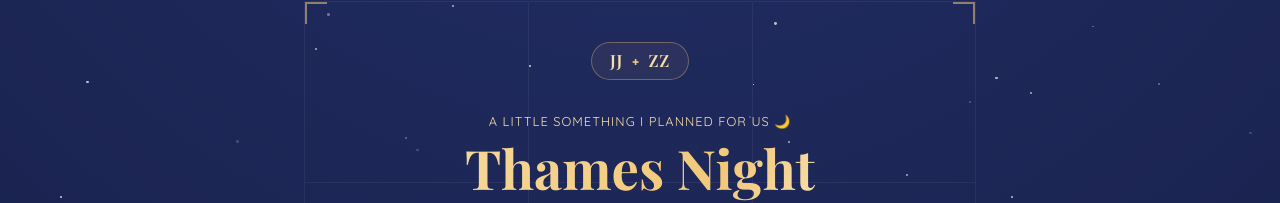
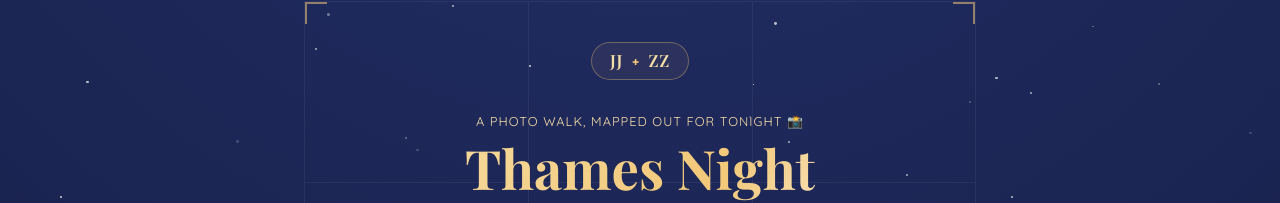
Before and after one commit to jjiangav/Date-Planner, a React (Vite) app: page / in a window 1280 px wide. Shown: the part 87-290 px from the top of the page. Built offline with nearby package versions, Linux system fonts and the light colour scheme.

Commit message:
Tone down the hero eyebrow line
Swap the "planned for us" phrasing for something lighter that fits
the camera framing better.

Co-Authored-By: Claude Sonnet 5 <noreply@anthropic.com>
Claude-Session: https://claude.ai/code/session_01F6cozsacoXbQfujwsT5EgK

```diff
--- a/App.jsx
+++ b/App.jsx
@@ -213,7 +213,7 @@ function App() {
             <span className="monogram-amp">+</span>
             <span>ZZ</span>
           </div>
-          <p className="eyebrow">A little something I planned for us 🌙</p>
+          <p className="eyebrow">A photo walk, mapped out for tonight 📸</p>
           <h1>Thames Night Photography Walk</h1>
           <p className="subtitle">
             {dateInfo.day}, {dateInfo.date} · starting {dateInfo.startTime}
```
